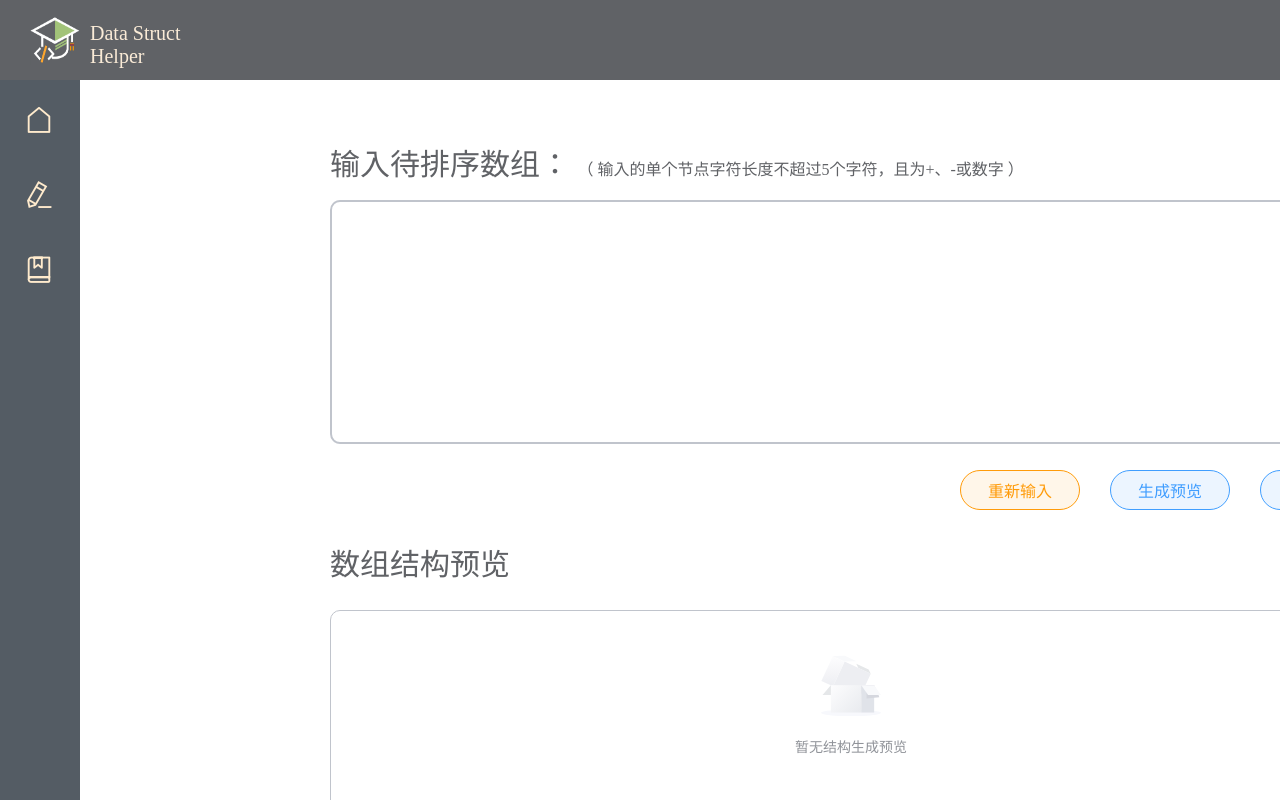
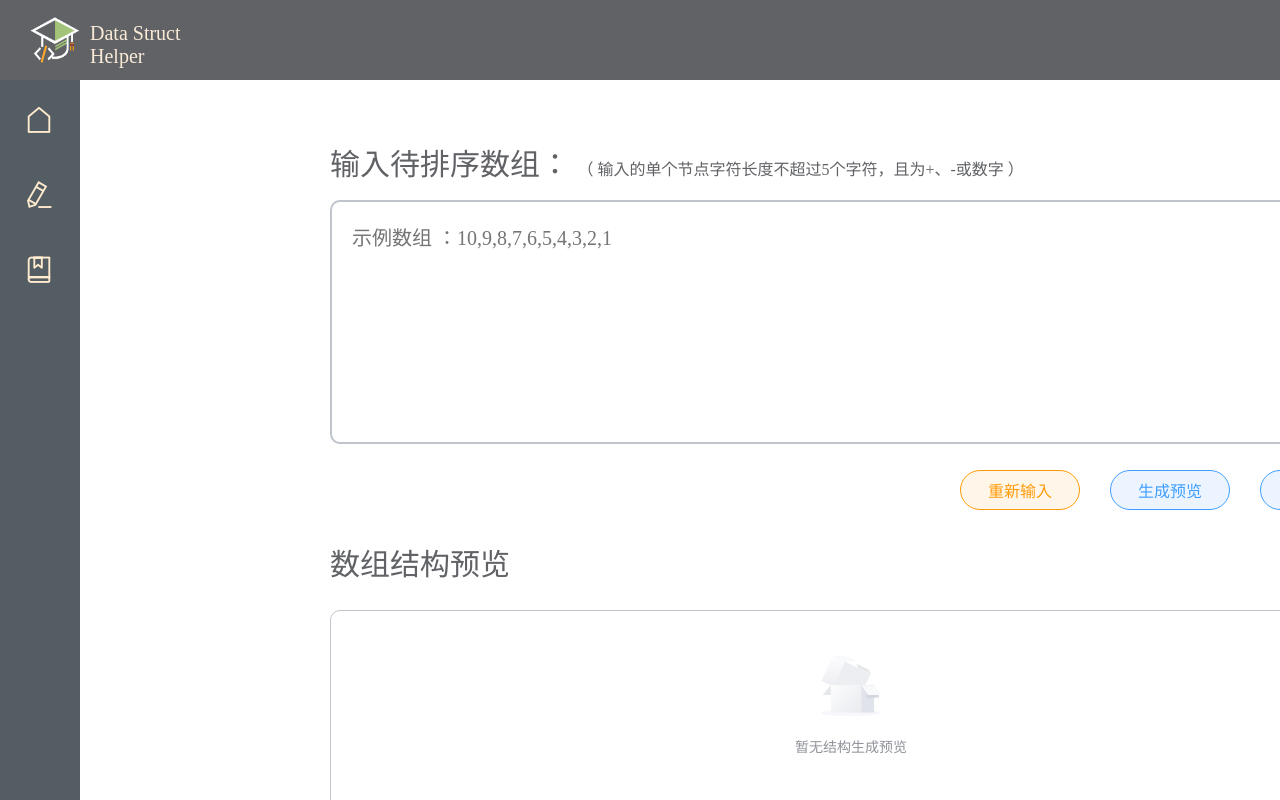
Before and after one commit to Knight4Lancelot/Datastruct-study-helper, a Vue app: page /algorithm/popsort in a window 1280 px wide. Built offline with nearby package versions, Linux system fonts and the light colour scheme.

Commit message:
2022/07/11修改

```diff
--- a/src/components/algorithmViewComps/LinearAlgorithmInput.vue
+++ b/src/components/algorithmViewComps/LinearAlgorithmInput.vue
@@ -9,6 +9,7 @@
 		<textarea :class="isTextAreaActive"
 			ref="inputArea"
 			v-model="textarea"
+			:placeholder="'示例数组 ：'+defaultList"
 			:style="{'width':String(mainPartWidth)+'px'}"
 			@focus="changeClass(true)"
 			@blur="changeClass(false)"
@@ -78,6 +79,7 @@ export default {
 	},
 	data() {
 		return {
+			defaultList: '10,9,8,7,6,5,4,3,2,1',
 			mainPartWidth: 0,
 			rankList: [],
 			textAreaClass: false,
@@ -128,12 +130,14 @@ export default {
 		},
 		startPopSort() {
 			if (this.textarea.length===0) {
-				this.$message({
-					showClose: true,
-					message: '当前待排序数组为空！',
-					type: 'error',
-				});
-				return;
+				// this.$message({
+				// 	showClose: true,
+				// 	message: '当前待排序数组为空！',
+				// 	type: 'error',
+				// });
+				// return;
+				this.textarea = this.defaultList;
+				this.updateListData();
 			}
 			this.$parent.startPopSort();
 			this.$message({
--- a/src/views/AlgorithmViews/PopSortView.vue
+++ b/src/views/AlgorithmViews/PopSortView.vue
@@ -1,7 +1,8 @@
 <template>
 	<div>
 		<ListInput v-if="showInputIndex"
-			ref="inputSource"></ListInput>
+			ref="inputSource" />
+		<HoverMenu />
 		<HoverTips class="hover-tips"
 			v-if="!showInputIndex"
 			:style="{'left':String(canvasWidth-580)+'px'}" />
@@ -16,13 +17,15 @@
 import AlgorithmCanvas from '../../components/algorithmViewComps/PopSortCanvas.vue';
 import HoverTips from '../../components/algorithmViewComps/HoverTips.vue';
 import ListInput from '../../components/algorithmViewComps/LinearAlgorithmInput.vue';
+import HoverMenu from '../../components/LinearAlgorithmHoverMenu.vue'
 
 export default {
 	name: 'PopSortHomeView',
 	components: {
 		AlgorithmCanvas,
 		HoverTips,
-		ListInput
+		ListInput,
+		HoverMenu
 	},
 	data() {
 		return {
```
